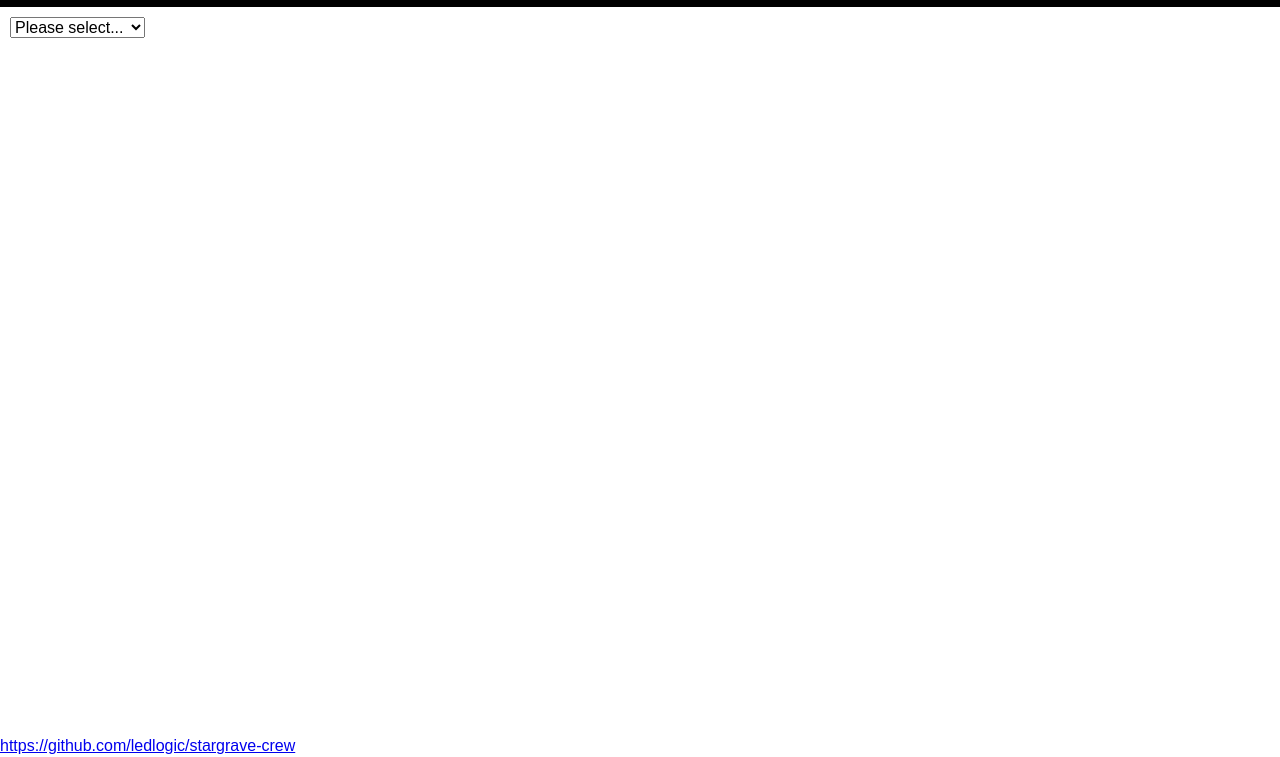
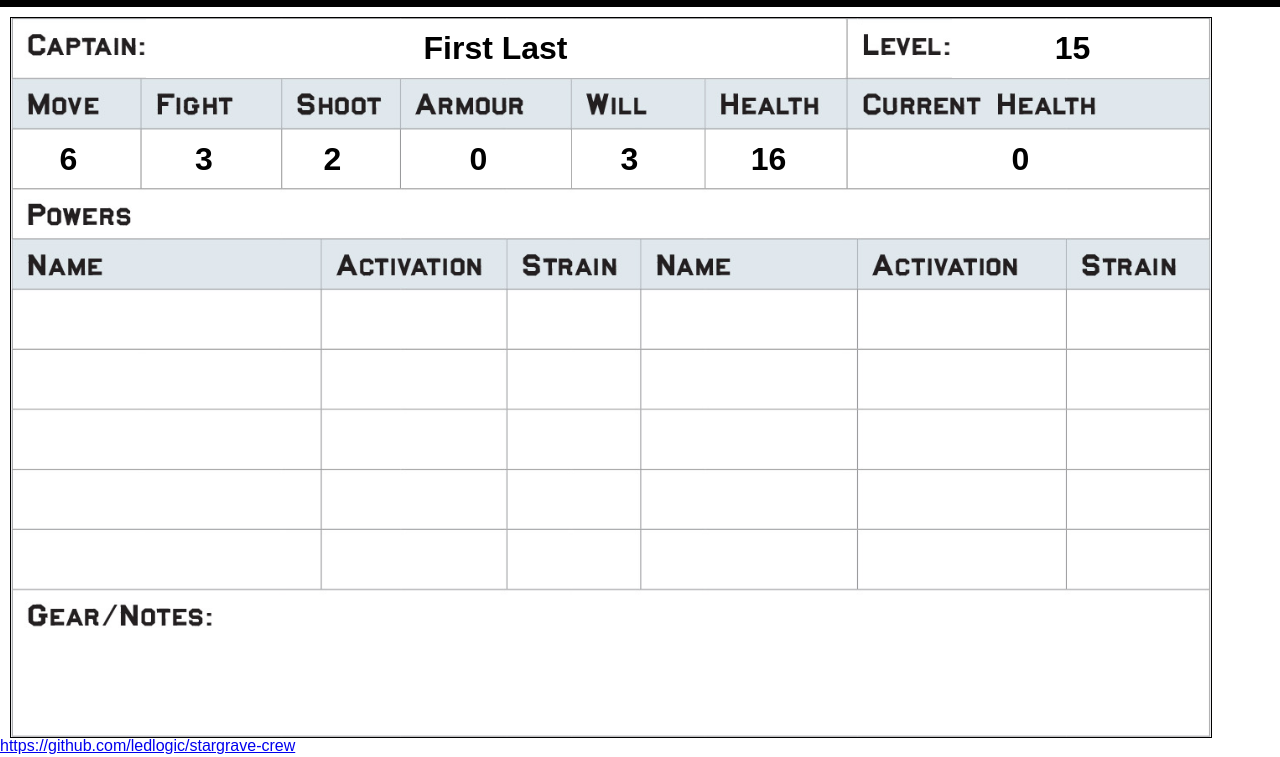
Before and after one commit to ledlogic/stargrave-crew, a plain HTML site: page index.html in a window 1280 px wide. Shown: the part 43-800 px from the top of the page. Drawn offline with Linux system fonts and the light colour scheme.

Commit message:
Loading roles.  Rendering via js.

```diff
--- a/css/sg-stat.css
+++ b/css/sg-stat.css
@@ -1,6 +1,4 @@
 .crew {
-	padding: 10px;
-	position: relative;
 }
 .crew-bg {
 	border: 1px solid rgb(0, 0, 0);
@@ -15,9 +13,13 @@
 	font-size: 0.9em;
 	font-weight: bold;
 }
+.crew-captain {
+	padding: 10px;
+	position: relative;
+}
 .crew-stat {
 	position: absolute;
-	top: 10px;
+	top: 11px;
 	left: 0;
 }
 .stat {
@@ -28,54 +30,54 @@
 	position: absolute;
 	text-align: center;
 }
-.crew.crew-captain .stat.stat-name {
+.crew .crew-captain .stat.stat-name {
 	height: 55px;
 	top: 1px;
 	left: 146px;
 	width: 693px;
 }
-.crew.crew-captain .stat.stat-level {
+.crew .crew-captain .stat.stat-level {
 	height: 55px;
 	top: 1px;
 	left: 952px;
 	width: 250px;
 }
-.crew.crew-captain .stat.stat-move {
+.crew .crew-captain .stat.stat-move {
 	top: 112px;
 	left: 13px;
 	width: 120px;
 }
-.crew.crew-captain .stat.stat-fight {
+.crew .crew-captain .stat.stat-fight {
 	top: 112px;
 	left: 142px;
 	width: 133px;
 }
-.crew.crew-captain .stat.stat-shoot {
+.crew .crew-captain .stat.stat-shoot {
 	top: 112px;
 	left: 283px;
 	width: 108px;
 }
-.crew.crew-captain .stat.stat-armour {
+.crew .crew-captain .stat.stat-armour {
 	top: 112px;
 	left: 401px;
 	width: 164px;
 }
-.crew.crew-captain .stat.stat-will {
+.crew .crew-captain .stat.stat-will {
 	top: 112px;
 	left: 572px;
 	width: 124px;
 }
-.crew.crew-captain .stat.stat-health-max {
+.crew .crew-captain .stat.stat-health {
 	top: 112px;
 	left: 706px;
 	width: 134px;
 }
-.crew.crew-captain .stat.stat-health-current {
+.crew .crew-captain .stat.stat-health-current {
 	top: 112px;
 	left: 848px;
 	width: 354px;
 }
-.crew.crew-captain .gear {
+.crew .crew-captain .gear {
 	border: 1px solid transparent;
 	position: absolute;
 	left: 214px;
--- a/data/sg-species.json
+++ b/data/sg-background.json
@@ -1,5 +1,5 @@
 [{
-    "type": "Biomorph",
+    "type": "biomorph",
     "statModifications": {
         "health": 1
     },
@@ -11,7 +11,7 @@
     },
     "corePowers": ["Adrenaline Surge", "Armour Plates", "Camouflage", "Fling", "Regenerate", "Restructure Body", "Toxic Claws", "Toxic Secretion"]
 }, {
-    "type": "Cyborg",
+    "type": "cyborg",
     "statModifications": {
         "health": 1
     },
@@ -23,7 +23,7 @@
     },
     "corePowers": ["Camouflage", "Control Robot", "Data Knock", "Energy Shield", "Power Spike", "Quick-Step", "Target Lock", "Temporary Upgrade"]
 }, {
-    "type": "Mystic",
+    "type": "mystic",
     "statModifications": {
         "will": 2,
         "health": 1
@@ -36,7 +36,7 @@
     },
     "corePowers": ["Control Animal", "Dark Energy", "Heal", "Life Leach", "Mystic Trance", "Puppet Master", "Suggestion", "Void Blade"]
 }, {
-    "type": "Robotics Expert",
+    "type": "robotics-expert",
     "statModifications": {
         "will": 1
     },
@@ -49,7 +49,7 @@
     },
     "corePowers": ["Control Robot", "Create Robot", "Drone", "Electromagnetic Pulse", "Remote Firing", "Remote Guidance", "Repair Robot", "Re-wire Robot"]
 }, {
-    "type": "Rogue",
+    "type": "rogue",
     "statModifications": {
         "will": 1,
         "health": 1
@@ -62,7 +62,7 @@
     },
     "corePowers": ["Bait and Switch", "Bribe", "Cancel Power", "Concealed Firearm", "Data Jump", "Fortune", "Haggle", "Quick-Step"]
 }, {
-    "type": "Psionicist",
+    "type": "psionicist",
     "statModifications": {
         "will": 2,
         "health": 1
@@ -75,7 +75,7 @@
     },
     "corePowers": ["Break Lock", "Destroy Weapon", "Lift", "Psionic Fire", "Psychic Shield", "Pull", "Suggestion", "Wall of Force"]
 }, {
-    "type": "Tekker",
+    "type": "tekker",
     "statModifications": {
         "will": 2
     },
@@ -88,7 +88,7 @@
     },
     "corePowers": ["Antigravity Projection", "Data Jump", "Data Knock", "Data Skip", "Drone", "Electromagnetic Pulse", "Holographic Wall", "Transport"]
 }, {
-    "type": "Veteran",
+    "type": "veteran",
     "statModifications": {
         "fight": 1,
         "health": 1
--- /dev/null
+++ b/data/sg-roles.json
@@ -0,0 +1,41 @@
+[
+	{
+		"name": "captain",
+		"stats": {
+			"level": 15,
+			"move": 6,
+			"fight": 3,
+			"shoot": 2,
+			"armor": 9,
+			"will": 3,
+			"health": 16,
+			"gearSlots": 6
+		}
+	},
+	{
+		"name": "first-mate",
+		"stats": {
+			"level": 0,
+			"move": 6,
+			"fight": 2,
+			"shoot": 2,
+			"armor": 9,
+			"will": 2,
+			"health": 14,
+			"gearSlots": 5
+		}
+	},
+	{
+		"name": "soldier",
+		"stats": {
+			"level": 0,
+			"move": 0,
+			"fight": 0,
+			"shoot": 0,
+			"armor": 0,
+			"will": 0,
+			"health": 0,
+			"gearSlots": 0
+		}
+	}
+]
--- a/data/sg-stats.json
+++ b/data/sg-stats.json
@@ -2,7 +2,17 @@
 {
     "type": "text",
     "name": "name",
-    "value": "Captain Tight Pants"
+    "value": "First Last"
+},
+{
+    "type": "text",
+    "name": "role",
+    "value": "captain|first-mate|soldier"
+},
+{
+    "type": "text",
+    "name": "type",
+    "value": "biomorph|cyborg|mystic|robotics-expert|rogue|psionicist|tekker|veteran"
 },
 {
     "type": "numeric",
@@ -36,7 +46,7 @@
 },
 {
     "type": "numeric",
-    "name": "health-max",
+    "name": "health",
     "value": "0"
 },
 {
--- a/index.html
+++ b/index.html
@@ -21,9 +21,18 @@
 			</div>
 		</header>
 
+
 		<main>
 			<div class="container">
-				<div class="crew crew-survey">
+
+<!--
+crew : member : stats
+-->
+
+				<div class="crew">
+				</div>
+
+				<div class="crew crew-survey sg-hidden">
 					<div class="crew-species">
 						<select id="crew-species-select" name="species">
 							<option value="">Please select...</option>
@@ -124,7 +133,10 @@
 		<script src="js/lib/underscore/1.7.0/underscore-1.7.0-min.js"></script>
 		<script src="js/plugins.js"></script>
 		<script src="js/sg/sg.js"></script>
+		<script src="js/sg/sg-roles.js"></script>
 		<script src="js/sg/sg-stats.js"></script>
-		<script src="js/sg/sg-species.js"></script>
+		<script src="js/sg/sg-background.js"></script>
+		<script src="js/sg/sg-crew.js"></script>
+		<script src="js/sg/sg-render.js"></script>
 	</body>
 </html>
--- /dev/null
+++ b/js/sg/sg-background.js
@@ -0,0 +1,35 @@
+/* sg-background.js */
+
+sg.background = {
+	list: null,
+
+	init: function() {
+		sg.log("init background");
+		sg.background.request();
+	},
+
+	request: function(uri) {
+		sg.log("requesting background");
+
+		$.ajax("data/sg-background.json")
+			.done(function(data, status, jqxhr) {
+				sg.background.list = data;
+				sg.log("found " + data.length + " backgrounds");
+			})
+			.fail(function(e) {
+				sg.log("Error: unable to load background", e);
+			})
+			.always(function() {
+				setTimeout(sg.nextInit, 10);
+			});
+	},
+
+	render: function() {
+		var list = sg.background.list;
+		_.each(list, function(background, index) {
+			var o = "<option>" + background.type + "</option>";
+			$("#crew-background-select").append(o);
+		});
+	}
+
+};
--- /dev/null
+++ b/js/sg/sg-crew.js
@@ -0,0 +1,84 @@
+/* sg-crew.js */
+
+sg.crew = {
+	list: [],
+	max: 10,
+
+	init: function() {
+		sg.log("init crew");
+		sg.crew.load();
+		setTimeout(sg.nextInit, 10);
+	},
+
+	load: function() {
+		// build list
+		var list = [];
+		var c = null;
+		c = new Crew();
+		c.init({"role": "captain"})
+		list.push(c);
+		c = new Crew();
+		c.init({"role": "first-mate"});
+		list.push(c);
+		while (list.length < 10) {
+			c = new Crew();
+			c.init({"role": "soldier"});
+			list.push(c);
+		}
+		sg.crew.list = list;
+		sg.log("sg.crew.list.length: " + sg.crew.list.length);
+	},
+
+	setStatValue: function(stats, statName, statValue) {
+		var ret = null;
+		_.each(stats, function(searchStatValue, searchStatKey) {
+			if (!ret && searchStatValue.name == statName) {
+				searchStatValue.value = statValue;
+				ret = searchStatValue;
+			}
+		});
+		return ret;
+	}
+};
+
+function Crew() {
+	//sg.log(this);
+}
+
+Crew.prototype.init = function(settings) {
+	var that = this;
+	var stats = _.map(sg.stats.list, _.clone);
+	_.map(settings, function(settingValue, settingKey, ) {
+		_.each(stats, function(statValue, statKey) {
+			if (statValue.name == settingKey) {
+				statValue.value = settingValue;
+				return;
+			}
+		});
+	});
+
+	var roleName = settings.role;
+	sg.log("roleName:" + roleName);
+	var role = sg.roles.find(roleName);
+	sg.log("role:" + role);
+
+	_.each(role.stats, function(searchStatValue, statName) {
+		sg.log("statName:" + statName + ", searchStatValue:" + searchStatValue);
+		sg.crew.setStatValue(stats, statName, searchStatValue);
+	});
+
+	that.stats = stats;
+}
+
+Crew.prototype.getStatValue = function(statName) {
+	//sg.log("getStatValue, statName:" + statName);
+	var stats = this.stats;
+	var ret = null;
+	_.each(stats, function(searchStatValue, searchStatKey) {
+		if (!ret && searchStatValue.name == statName) {
+			ret = searchStatValue.value;
+		}
+	});
+	//sg.log("getStatValue, ret:" + ret);
+	return ret;
+}
--- /dev/null
+++ b/js/sg/sg-render.js
@@ -0,0 +1,93 @@
+/* st-render.js */
+
+sg.render = {
+	init: function() {
+		sg.log("init render");
+		sg.render.render();
+	},
+
+	render: function() {
+		sg.render.crew();
+	},
+
+	crew: function() {
+		var c = [];
+		for (var i=0;i<sg.crew.list.length;i++) {
+			var m = sg.render.member(sg.crew.list[i]);
+			c.push(m);
+		}
+		$(".crew").append(c.join(""));
+	},
+
+	member: function(member) {
+		var c = [];
+		var role = member.getStatValue("role");
+
+		// TODO: temp only
+		if (role != "captain") {
+			return "";
+		}
+
+		var prettyRole = sg.render.deslugifyAndCapitalize(role);
+		sg.log("render member: " + role + " (" + prettyRole + ")");
+
+		var name = member.getStatValue("name");
+		var level = member.getStatValue("level");
+		var move = member.getStatValue("move");
+		var fight = member.getStatValue("fight");
+		var shoot = member.getStatValue("shoot");
+		var armour = member.getStatValue("armour");
+		var will = member.getStatValue("will");
+		var health = member.getStatValue("health");
+		var healthcurrent = member.getStatValue("health-current");
+
+		var nameType = "text";
+		var levelType = "number";
+		var moveType = "number";
+		var fightType = "number";
+		var shootType = "number";
+		var armourType = "number";
+		var willType = "number";
+		var healthType = "number";
+		var healthCurrentType = "number";
+
+		c.push("<div class=\"crew-" + role + "\">");
+		c.push("<img class=\"crew-bg\" src=\"img/" + role + ".jpg\"/>");
+		c.push("<div class=\"crew-stat\">");
+		c.push("<input class=\"stat stat-name\"           type=\"" + nameType + "\" value=\"" + name + "\" />");
+		c.push("<input class=\"stat stat-level\"          type=\"" + levelType + "\" value=\"" + level + "\" />");
+		c.push("<input class=\"stat stat-move\"           type=\"" + moveType + "\" value=\"" + move + "\" />");
+		c.push("<input class=\"stat stat-fight\"          type=\"" + fightType + "\" value=\"" + fight + "\" />");
+		c.push("<input class=\"stat stat-shoot\"          type=\"" + shootType + "\" value=\"" + shoot + "\" />");
+		c.push("<input class=\"stat stat-armour\"         type=\"" + armourType + "\" value=\"" + armour + "\" />");
+		c.push("<input class=\"stat stat-will\"           type=\"" + willType + "\" value=\"" + will + "\" />");
+		c.push("<input class=\"stat stat-health\"         type=\"" + healthType + "\" value=\"" + health + "\" />");
+		c.push("<input class=\"stat stat-health-current\" type=\"" + healthCurrentType + "\" value=\"" + healthcurrent + "\" />");
+		c.push("</div>");
+		c.push("</div>");
+		return c.join("");
+
+/*
+
+					<div class="crew crew-captain sg-hidden">
+					<img class="crew-bg" src="img/captain.jpg" />
+					<div class="crew-stat">
+						<input class="stat stat-name" value="Captain Tight Pants" />
+						<input class="stat stat-level" value="15" />
+						<input class="stat stat-move" value="+1" />
+						<input class="stat stat-fight" value="+2" />
+						<input class="stat stat-shoot" value="+3" />
+						<input class="stat stat-armour" value="+4" />
+						<input class="stat stat-will" value="+5" />
+						<input class="stat stat-health-max" value="+6" />
+						<input class="stat stat-health-current" value="+7" />
+					</div>
+*/
+
+	},
+
+	deslugifyAndCapitalize: function(str) {
+		var ret = str.replace(/\w\S*/g, (w) => (w.replace(/^\w/, (c) => c.toUpperCase())));
+		return ret;
+	}
+};
--- /dev/null
+++ b/js/sg/sg-roles.js
@@ -0,0 +1,40 @@
+/* sg-roles.js */
+
+sg.roles = {
+	list: null,
+
+	init: function() {
+		sg.log("init roles");
+		sg.roles.request();
+	},
+
+	request: function(uri) {
+		sg.log("requesting roles");
+
+		var ts = (new Date()).getTime();
+		$.ajax("data/sg-roles.json?ts=" + ts)
+			.done(function(data, status, jqxhr) {
+				sg.roles.list = data;
+				sg.log("found " + data.length + " roles");
+			})
+			.fail(function(e) {
+				sg.log("Error: unable to load roles", e);
+			})
+			.always(function() {
+				setTimeout(sg.nextInit, 10);
+			});
+	},
+
+	find: function(roleName) {
+		var roles = sg.roles.list;
+		var ret = null;
+		_.each(roles, function(roleValue, roleKey) {
+			sg.log(arguments);
+			if (!ret && roleValue.name == roleName) {
+				ret = roleValue
+			}
+		});
+		return ret;
+	}
+
+};
--- a/js/sg/sg-species.js
+++ /dev/null
@@ -1,35 +0,0 @@
-/* sg-species.js */
-
-sg.species = {
-	list: null,
-
-	init: function() {
-		sg.log("init species");
-		sg.species.request();
-	},
-
-	request: function(uri) {
-		sg.log("requesting species");
-
-		$.ajax("data/sg-species.json")
-			.done(function(data, status, jqxhr) {
-				sg.species.list = data;
-				sg.log("found " + data.length + " species");
-			})
-			.fail(function(e) {
-				sg.log("Error: unable to load species", e);
-			})
-			.always(function() {
-				setTimeout(sg.species.render, 10);
-			});
-	},
-
-	render: function() {
-		var list = sg.species.list;
-		_.each(list, function(species, index) {
-			var o = "<option>" + species.type + "</option>";
-			$("#crew-species-select").append(o);
-		});
-	}
-
-};
--- a/js/sg/sg-stats.js
+++ b/js/sg/sg-stats.js
@@ -11,7 +11,8 @@ sg.stats = {
 	request: function(uri) {
 		sg.log("requesting stats");
 
-		$.ajax("data/sg-stats.json")
+		var ts = (new Date()).getTime();
+		$.ajax("data/sg-stats.json?ts=" + ts)
 			.done(function(data, status, jqxhr) {
 				sg.stats.list = data;
 				sg.log("found " + data.length + " stats");
--- a/js/sg/sg.js
+++ b/js/sg/sg.js
@@ -15,8 +15,11 @@ var sg = {
 
 	init: function() {
 		sg.queue = [
+			"sg.roles",
 			"sg.stats",
-			"sg.species"
+			"sg.background",
+			"sg.crew",
+			"sg.render"
 		];
 		setTimeout("sg.nextInit()", 10);
 	},
```
Also changed, not shown: css/sg-power.css (+42 -42 lines), 2 other files.
